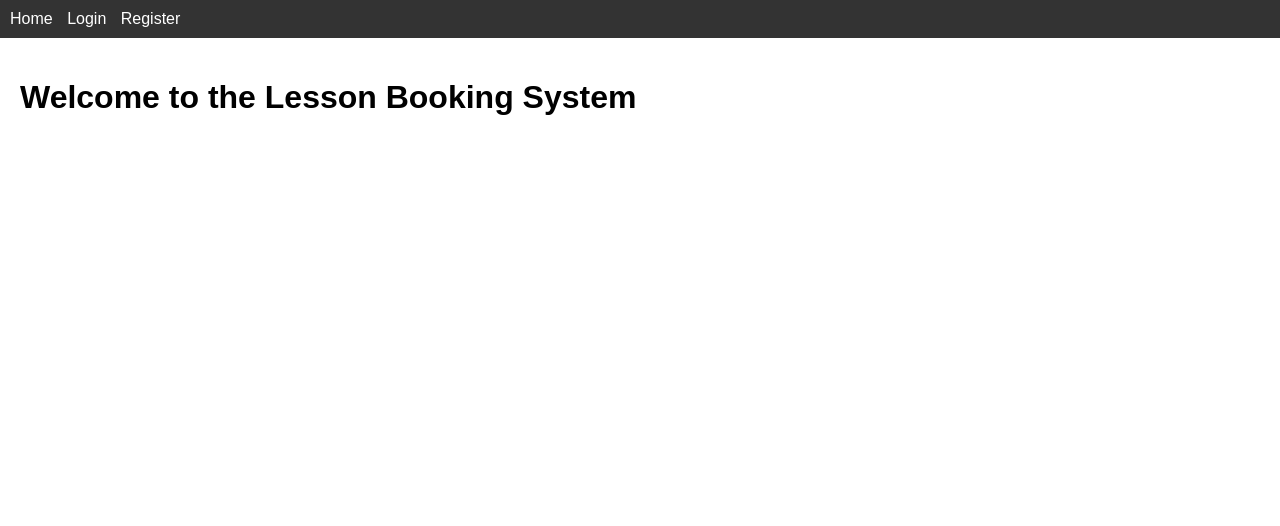
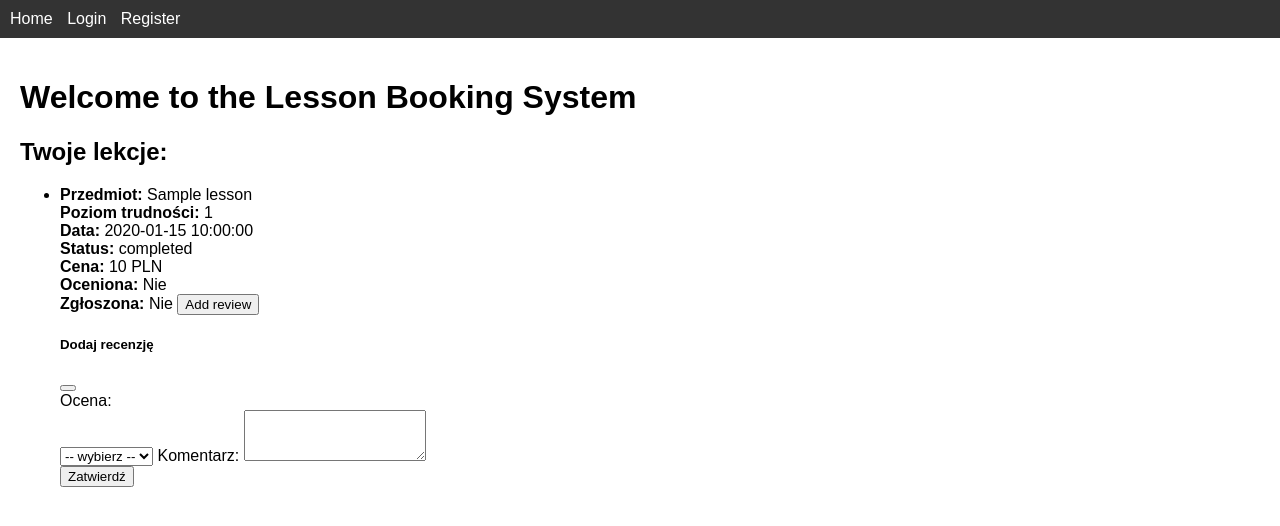
Before and after one commit to ProjBezpieczenstwo/bezpieczenstwo_cos_tam, a Flask app: page /lessons/my_lessons in a window 1280 px wide. Shown: the top 526 px of the page. Run offline with Flask 3, Linux system fonts and the light colour scheme; a database or web service that is not in the repository returns one stand-in record (values such as "Sample title"); data that the repository does not hold is empty.

Commit message:
fix book lesson

```diff
--- a/app/models.py
+++ b/app/models.py
@@ -108,13 +108,13 @@ class Lesson(db.Model):
             'id': self.id,
             'teacher_id': self.teacher_id,
             'student_id': self.student_id,
-            'subject': self.subject_id,
+            'subject': Subject.query.filter_by(id=self.subject_id).first().name,
             'date': self.date.strftime("%d/%m/%Y %H:%M"),
             'status': self.status,
             'price': self.price,
             'is_reviewed': self.is_reviewed,
             'is_reported': self.is_reported,
-            'difficulty_id': self.difficulty_level_id,
+            'difficulty_id': DifficultyLevel.query.filter_by(id=self.difficulty_level_id).first().name,
         }
 
 
--- a/frontend/blueprints/lessons.py
+++ b/frontend/blueprints/lessons.py
@@ -1,6 +1,16 @@
+from datetime import timedelta,datetime
+
 import requests
 from flask import Blueprint, render_template, request, redirect, url_for, flash, session, current_app
+import logging
+import sys
+logging.basicConfig(
+    level=logging.INFO,  # lub DEBUG jeśli chcesz więcej szczegółów
+    format='[%(asctime)s] %(levelname)s in %(module)s: %(message)s',
+    handlers=[logging.StreamHandler(sys.stdout)]
+)
 
+logger = logging.getLogger(__name__)
 lessons_bp = Blueprint('lessons', __name__, template_folder='../templates')
 
 
@@ -16,14 +26,13 @@ def get_headers():
 @lessons_bp.route('/my_lessons', methods=['GET'])
 def my_lessons():
     headers = get_headers()
-    # Używamy endpointu teacher-list, który zwraca listę nauczycieli
-    response = requests.get(f"{get_api_base()}/api/teacher-list/0", headers=headers)
+    response = requests.get(f"{get_api_base()}/api/lesson", headers=headers)
     if response.status_code == 200:
-        teachers = response.json().get('teacher_list', [])
+        lessons = response.json().get('lesson_list', [])
     else:
-        teachers = []
-        flash(response.json().get('message', 'Could not retrieve teachers.'), "error")
-    return render_template('lesson_browser.html', teachers=teachers)
+        lessons = []
+        flash(response.json().get('message', 'Could not retrieve lessons.'), "error")
+    return render_template('lesson_browser.html', lessons=lessons)
 
 
 @lessons_bp.route('/teacher_browser', methods=['GET'])
@@ -42,7 +51,7 @@ def teacher_browser():
                 calendar_data = calendar_resp.json()
                 calendar_list = calendar_data.get('calendar', [])
                 teacher['calendar'] = [
-                    f"{entry['weekday']}: {entry['available_from']} - {entry['available_until']}"
+                    f"{entry['weekday']}: {entry['available_hours'][0]} - {(datetime.strptime(entry['available_hours'][-1], '%H:%M') + timedelta(hours=1)).strftime('%H:%M')}"
                     for entry in calendar_list
                 ]
             else:
@@ -64,40 +73,23 @@ def teacher_browser():
 
 
 @lessons_bp.route('/teacher/<int:teacher_id>/book', methods=['POST'])
-def book_lesson(user, teacher_id):
+def book_lesson(teacher_id):
     headers = get_headers()
 
-    subject_id = request.form.get('subject_id')
-    difficulty_level_id = request.form.get('difficulty_level_id')
+    subject = request.form.get('subject')
+    difficulty = request.form.get('difficulty')
+    date = request.form.get('date')
     hour = request.form.get('hour')
-
-    # Zakładamy dzisiejszą datę + godzina z formularza
-    try:
-        now = datetime.now().date()
-        lesson_datetime = datetime.strptime(f"{now} {hour}", "%Y-%m-%d %H:%M")
-        date_str = lesson_datetime.isoformat()  # format zgodny z JSON/API
-    except ValueError:
-        flash("Nieprawidłowa godzina.", "error")
-        return redirect(url_for('lessons.teacher_details', teacher_id=teacher_id))
-
-    # Ustal cenę lekcji (jeśli masz ją z frontendu/obiektu nauczyciela możesz też przekazać)
-    price = request.form.get('price')  # alternatywnie pobierz z API nauczyciela
-    if not price:
-        flash("Brak informacji o cenie.", "error")
-        return redirect(url_for('lessons.teacher_details', teacher_id=teacher_id))
-
+    lesson_datetime = datetime.strptime(f"{date} {hour}", "%Y-%m-%d %H:%M")
+    date_str = lesson_datetime.strftime("%d/%m/%Y %H:%M")
+    logging.info(date_str)
     # Przygotuj payload
     payload = {
         "teacher_id": teacher_id,
-        "subject_id": subject_id,
-        "difficulty_level_id": difficulty_level_id,
-        "date": date_str,
-        "status": "scheduled",
-        "is_reviewed": False,
-        "is_reported": False,
-        "price": float(price),
+        "subject": subject,
+        "difficulty": difficulty,
+        "date": date_str
     }
-
     # Wyślij zapytanie do API
     response = requests.post(f"{get_api_base()}/api/lesson", json=payload, headers=headers)
 
@@ -110,7 +102,6 @@ def book_lesson(user, teacher_id):
     return redirect(url_for('lessons.teacher_browser', teacher_id=teacher_id))
 
 
-from datetime import datetime
 
 
 @lessons_bp.route('/teacher/<int:teacher_id>', methods=['GET'])
@@ -126,12 +117,13 @@ def teacher_details(teacher_id):
     lesson_response = requests.get(f"{get_api_base()}/api/lesson/{teacher_id}", headers=headers)
     lesson_data = lesson_response.json().get('lesson_list', []) if lesson_response.status_code == 200 else []
     lesson_dto = []
+    today = datetime.today().date()
     for lesson in lesson_data:
         lesson_datetime = datetime.strptime(lesson['date'], "%d/%m/%Y %H:%M")
         lesson_date = lesson_datetime.date()
         if lesson_date >= today:
             lesson_datetime_str = lesson_datetime.strftime('%Y-%m-%d %H:%M')
-            lesson_dto.add(lesson_datetime_str)
+            lesson_dto.append(lesson_datetime_str)
 
     return render_template('teacher_details.html',
                            teacher=teacher,
--- a/frontend/templates/lesson_browser.html
+++ b/frontend/templates/lesson_browser.html
@@ -1,5 +1,61 @@
 {% extends "base.html" %}
 {% block title %}Home{% endblock %}
+
 {% block content %}
 <h1>Welcome to the Lesson Booking System</h1>
+
+{% if lessons %}
+    <h2>Twoje lekcje:</h2>
+    <ul class="lesson-list">
+        {% for lesson in lessons %}
+            <li class="lesson-card">
+                <strong>Przedmiot:</strong> {{ lesson.subject }} <br>
+                <strong>Poziom trudności:</strong> {{ lesson.difficulty_id }} <br>
+                <strong>Data:</strong> {{ lesson.date }} <br>
+                <strong>Status:</strong> {{ lesson.status }} <br>
+                <strong>Cena:</strong> {{ lesson.price }} PLN <br>
+                <strong>Oceniona:</strong> {{ 'Tak' if lesson.is_reviewed else 'Nie' }} <br>
+                <strong>Zgłoszona:</strong> {{ 'Tak' if lesson.is_reported else 'Nie' }}
+
+                {% if lesson.status == 'completed' and not lesson.is_reviewed %}
+                    <!-- Button trigger modal -->
+                    <button class="btn btn-primary mt-2" data-bs-toggle="modal" data-bs-target="#reviewModal{{ lesson.id }}">
+                        Add review
+                    </button>
+
+                    <!-- Review Modal -->
+                    <div class="modal fade" id="reviewModal{{ lesson.id }}" tabindex="-1" aria-labelledby="reviewModalLabel{{ lesson.id }}" aria-hidden="true">
+                      <div class="modal-dialog">
+                        <div class="modal-content">
+                          <form method="POST" action="{{ url_for('lessons.submit_review', lesson_id=lesson.id) }}">
+                            <div class="modal-header">
+                              <h5 class="modal-title" id="reviewModalLabel{{ lesson.id }}">Dodaj recenzję</h5>
+                              <button type="button" class="btn-close" data-bs-dismiss="modal" aria-label="Close"></button>
+                            </div>
+                            <div class="modal-body">
+                                <label for="rating{{ lesson.id }}">Ocena:</label><br>
+                                <select name="rating" id="rating{{ lesson.id }}" class="form-select" required>
+                                    <option value="">-- wybierz --</option>
+                                    {% for i in range(1, 6) %}
+                                        <option value="{{ i }}">{{ i }} ★</option>
+                                    {% endfor %}
+                                </select>
+
+                                <label for="comment{{ lesson.id }}" class="mt-3">Komentarz:</label>
+                                <textarea name="comment" id="comment{{ lesson.id }}" class="form-control" rows="3" required></textarea>
+                            </div>
+                            <div class="modal-footer">
+                              <button type="submit" class="btn btn-success">Zatwierdź</button>
+                            </div>
+                          </form>
+                        </div>
+                      </div>
+                    </div>
+                {% endif %}
+            </li>
+        {% endfor %}
+    </ul>
+{% else %}
+    <p>Nie masz jeszcze żadnych lekcji.</p>
+{% endif %}
 {% endblock %}
```
Also changed, not shown: app/urls/api.py (+4 -23 lines), frontend/templates/teacher_details.html (+23 -29 lines).
